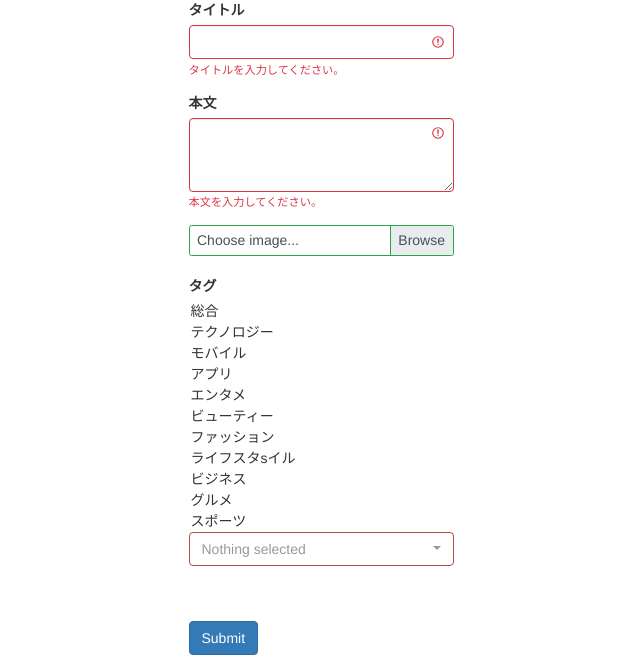
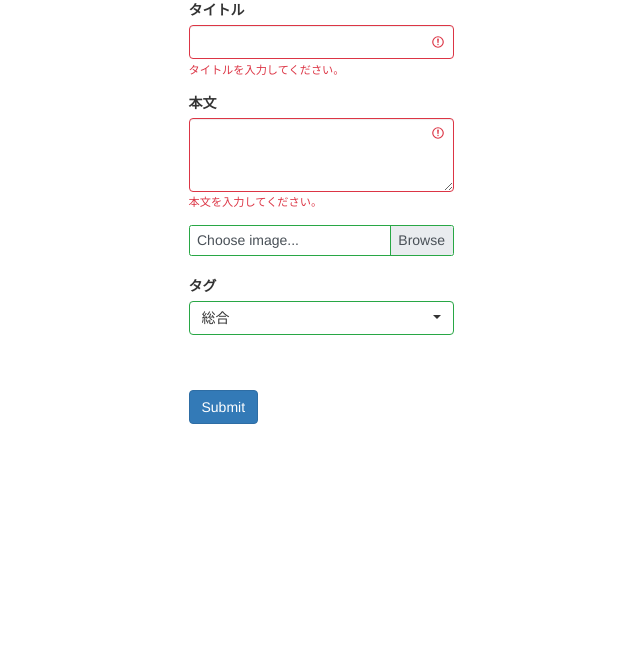
Before and after one commit to yeonhyunglim/kenshu-backend, a PHP site: page / in a window 1280 px wide. Shown: the top 669 px of the page, without its empty margins (319-959 px from the left). Run offline with PHP 8.4, Linux system fonts and the light colour scheme; data that the repository does not hold is empty; some libraries are stand-ins or nearby versions.

Commit message:
option valueを変えました。

```diff
--- a/src/index.php
+++ b/src/index.php
@@ -43,18 +43,17 @@
             <!-- tags  -->
             <div class="form-group">
                 <label>タグ</label>
-                    <option value="1">総合</option>
-                    <option value="2">テクノロジー</option>
-                    <option value="3">モバイル</option>
-                    <option value="4">アプリ</option>
-                    <option value="5">エンタメ</option>
-                    <option value="6">ビューティー</option>
-                    <option value="7">ファッション</option>
-                    <option value="8">ライフスタsイル</option>
-                    <option value="9">ビジネス</option>
-                    <option value="10">グルメ</option>
-                    <option value="11">スポーツ</option>
                 <select class="selectpicker form-control" name="tags[]" multiple required>
+                    <option value="総合" selected="selected">総合</option>
+                    <option value="テクノロジー">テクノロジー</option>
+                    <option value="モバイル">モバイル</option>
+                    <option value="アプリ">アプリ</option>
+                    <option value="エンタメ">エンタメ</option>
+                    <option value="ビューティー">ビューティー</option>
+                    <option value="ファッション">ファッション</option>
+                    <option value="ビジネス">ビジネス</option>
+                    <option value="グルメ">グルメ</option>
+                    <option value="スポーツ">スポーツ</option>
                 </select>
                 <div class="invalid-feedback">タグを1つ以上選択してください。</div>
             </div>
```
